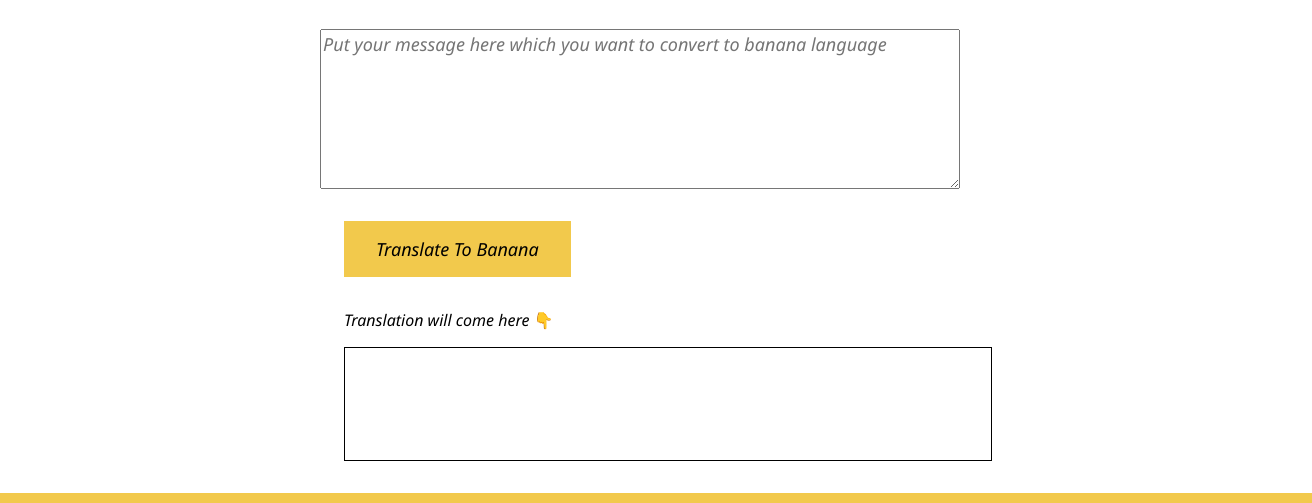
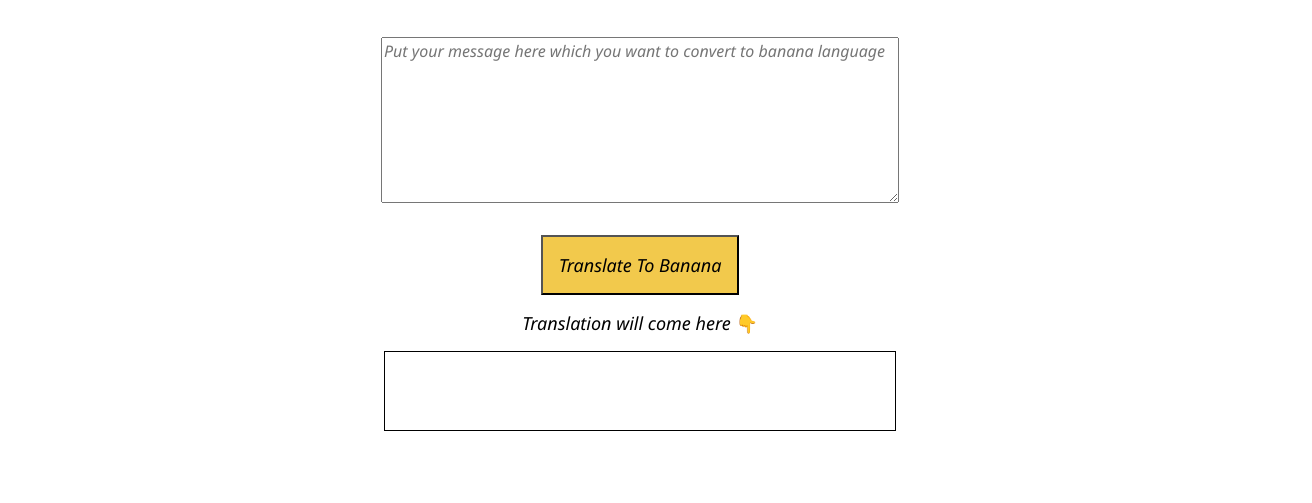
Before and after one commit to 29nikita/banana-speak-practice, a plain HTML site: page index.html in a window 1280 px wide. Shown: the part 78-581 px from the top of the page, 1312 px wide, since content can reach past the window. Drawn offline with Linux system fonts and the light colour scheme.

Commit message:
Added styling to the app and encoded API URL.

```diff
--- a/app.js
+++ b/app.js
@@ -2,7 +2,9 @@ var btnTranslate = document.querySelector("#translation-button");
 var translationText = document.querySelector("#translation-input");
 var outputText = document.querySelector("#translation-output");
 
-var URL = "https://api.funtranslations.com/translate/minion.json";
+var res = "https://api.funtranslations.com/translate/minion.json";
+var URL = encodeURI(res);
+//var URL = "https://api.funtranslations.com/translate/yoda.json";
 
 function getTranslationalURL(text) {
   return URL + "?" + "text=" + text;
@@ -10,6 +12,7 @@ function getTranslationalURL(text) {
 
 function errorHandler(err) {
   console.log("error occurred" + err);
+  alert("something wrong with the server! try again after some time");
 }
 
 function clickHandler() {
@@ -21,6 +24,7 @@ function clickHandler() {
       outputText.innerText = translatedText;
     })
     .catch(errorHandler);
+  translationText.value = "";
 }
 
 btnTranslate.addEventListener("click", clickHandler);
--- a/index.html
+++ b/index.html
@@ -18,14 +18,16 @@
         id="translation-input"
         placeholder="Put your message here which you want to convert to banana language"
       ></textarea>
+
       <button id="translation-button" name="button">Translate To Banana</button>
-      <div class="text">
+
+      <div style="padding: 1rem; font-size: large;">
         Translation will come here 👇
       </div>
 
       <div
         id="translation-output"
-        style="padding: 1rem; font-size: large; margin-bottom: 2rem;"
+        style="padding: 1rem; font-size: large;"
       ></div>
     </main>
 
--- a/styles.css
+++ b/styles.css
@@ -9,7 +9,6 @@
 body {
   margin: 0;
   font-family: "Noto Sans", sans-serif;
-  overflow: hidden;
 }
 
 nav {
@@ -17,52 +16,60 @@ nav {
   text-align: center;
 }
 
+nav div {
+  display: block;
+}
+
+main {
+  text-align: center;
+}
+
+main textarea {
+  margin: auto;
+  margin-top: 2.5rem;
+}
+
 textarea {
-  box-sizing: border-box;
   display: block;
-  width: 50%;
-  min-height: 20vh;
-  font-size: large;
+  height: 20vh;
+  width: 40%;
   font-family: inherit;
-  margin: auto;
+  font-size: 1rem;
+}
+
+main button {
   margin-top: 2rem;
 }
 
 button {
   background-color: var(--primary-color);
-  border: none;
-  margin: 2rem 21.5rem;
-  padding: 1rem 2rem;
-  font-family: "Noto Sans", sans-serif;
+  text-align: center;
+  padding: 1rem;
+  font-family: inherit;
   font-size: large;
 }
 
-.text {
+#translation-output {
+  border: 1px solid var(--text-color);
+  text-align: left;
+  box-sizing: border-box;
+  margin: auto;
   display: block;
-  margin-left: 21.5rem;
-  padding-bottom: 1rem;
-}
-
-#translation-output {
-  display: block;
-  width: 48%;
-  margin-left: 21.5rem;
-  margin-bottom: 2rem;
   min-height: 10vh;
   max-height: 20vh;
+  width: 40%;
+  font-family: inherit;
+  font-size: 1rem;
   overflow: scroll;
-  border: 1px solid var(--text-color);
-}
-
-div {
-  display: block;
 }
 
 footer {
+  position: fixed;
+  bottom: 0;
+  width: 100%;
   text-align: center;
   background-color: var(--primary-color);
   bottom: 0;
-  width: 100%;
   padding: 1rem;
 }
 
```
Also changed, not shown: images/image1.png (added).
